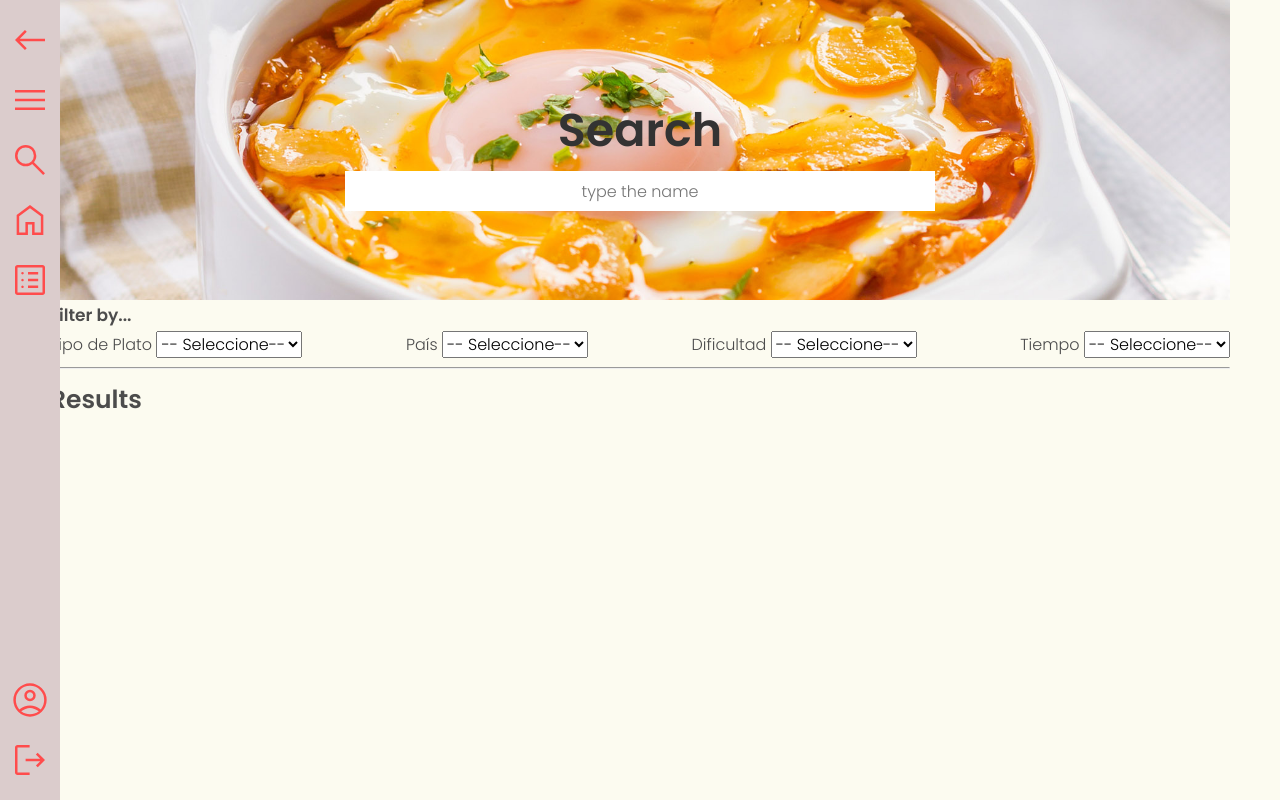
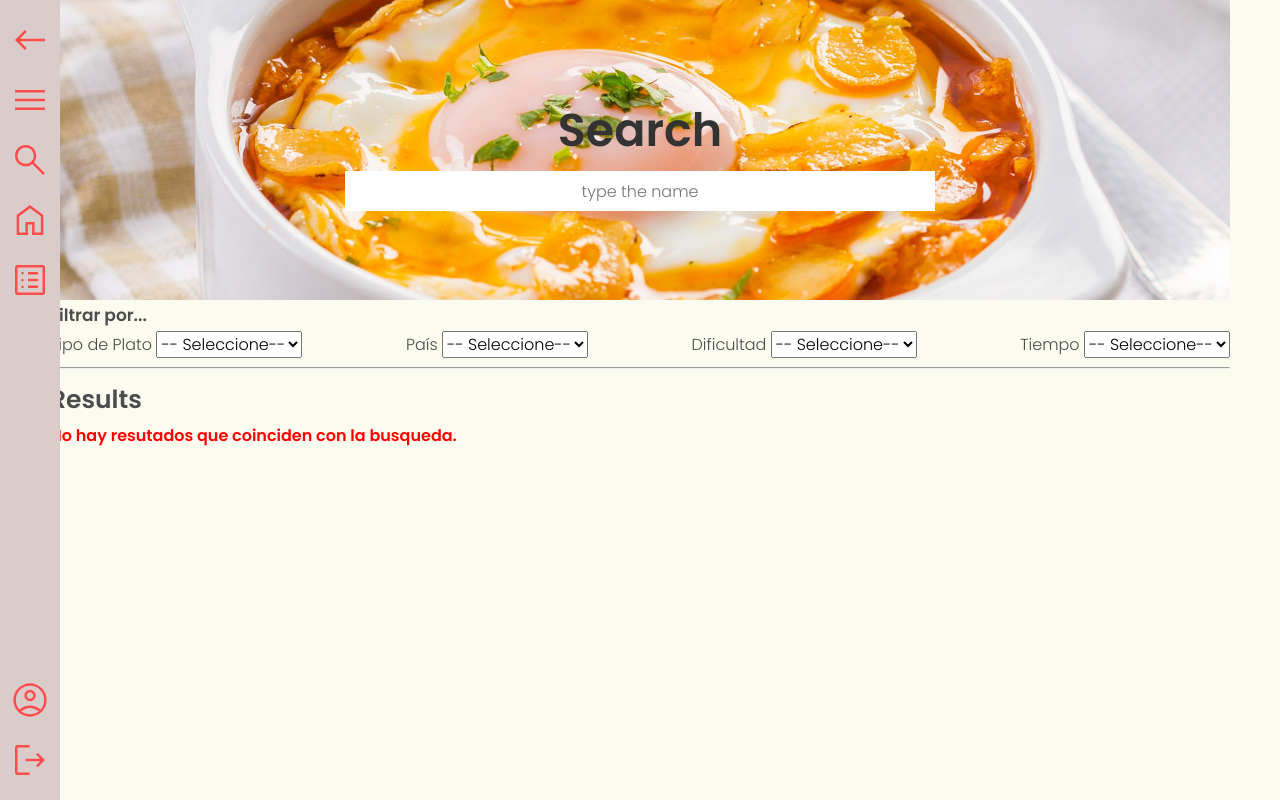
Before and after one commit to afmarquinho/Recetario, a React (Vite) app: page /search in a window 1280 px wide. Built offline with nearby package versions, Linux system fonts and the light colour scheme.

Commit message:
se avanzó en el search, está pendiente: mi lista y terminar los criterios de busqueda del search

```diff
--- /dev/null
+++ b/src/recipes/helpers/getHeroesBySearch.js
@@ -0,0 +1,10 @@
+import { data } from "../../data/data";
+
+const getHeroesBySearch = (search = "") => {
+  search = search.trim().toLowerCase();
+  if (search.length === 0) return [];
+
+  return data.filter((recipe) =>recipe.name.trim().toLowerCase().includes(search));
+};
+
+export default getHeroesBySearch;
--- a/src/recipes/helpers/search.Styled.js
+++ b/src/recipes/helpers/search.Styled.js
@@ -32,4 +32,12 @@ export const Filters = styled.div`
 export const H3 = styled.h3`
   margin: 0;
   font-size: 2.5rem;
+  margin:0;
 `;
+export const P2 = styled.p`
+color: red;
+font-weight: 800;
+margin:0`
+
+export const P3 = styled.p`
+font-weight: 800;`
--- a/src/recipes/pages/RecipePage.jsx
+++ b/src/recipes/pages/RecipePage.jsx
@@ -20,17 +20,17 @@ import {
 import { useMemo } from "react";
 
 const RecipePage = () => {
-  const video = (
-    <iframe
-      width="100%"
-      height="315"
-      src="https://www.youtube.com/embed/H3sIVa5VWk8"
-      title="YouTube video player"
-      frameborder="0"
-      allow="accelerometer; autoplay; clipboard-write; encrypted-media; gyroscope; picture-in-picture; web-share"
-      allowfullscreen
-    ></iframe>
-  );
+  // const video = (
+  //   <iframe
+  //     width="100%"
+  //     height="315"
+  //     src="https://www.youtube.com/embed/H3sIVa5VWk8"
+  //     title="YouTube video player"
+  //     frameborder="0"
+  //     allow="accelerometer; autoplay; clipboard-write; encrypted-media; gyroscope; picture-in-picture; web-share"
+  //     allowfullscreen
+  //   ></iframe>
+  // );
   const { name } = useParams();
   const recipe = useMemo (()=> getRecipeByName(name), [name]);
   if (!recipe) {
@@ -75,7 +75,7 @@ const RecipePage = () => {
       </Container>
       <hr />
       <Container2>
-        <Video>{video}</Video>
+        <Video>Video aquí</Video>
         <Instrucciones>
           <Ingredientes>
             <p>Ingredientes</p>
--- a/src/recipes/pages/SearchPage.jsx
+++ b/src/recipes/pages/SearchPage.jsx
@@ -1,9 +1,34 @@
-import { H2, P, InputName, DivInputName, Filters, H3 } from "../helpers/search.Styled";
+import { useState } from "react";
+import RecipeCard from "../components/RecipeCard";
+import Key from "../helpers/Key";
+import getHeroesBySearch from "../helpers/getHeroesBySearch";
+import {
+  H2,
+  P,
+  P2,
+  InputName,
+  DivInputName,
+  Filters,
+  H3,
+} from "../helpers/search.Styled";
+import { useNavigate } from "react-router-dom";
 
 const SearchPage = () => {
+  const [inputValue, setInputValue] = useState("");
+  const navigate = useNavigate();
+
+  const onformSubmit = (e) => {
+    e.preventDefault();
+  };
+  const onInputChange = (e) => {
+    setInputValue(e.target.value);
+    if (inputValue.trim().length < 1) return;
+    navigate(`?q=${inputValue.toLowerCase().trim()}`);
+  };
+  const recipeFiltered = getHeroesBySearch(inputValue.trim().toLowerCase());
   return (
     <>
-      <form action="">
+      <form action="" onSubmit={onformSubmit}>
         <DivInputName className="input-name">
           <H2>Search</H2>
           <InputName
@@ -11,9 +36,12 @@ const SearchPage = () => {
             name="name"
             className="name"
             placeholder="type the name"
+            onChange={onInputChange}
+            value={inputValue}
+            autoComplete="off"
           />
         </DivInputName>
-        <P>Filter by...</P>
+        <P>Filtrar por...</P>
         <Filters>
           <div>
             <label htmlFor="type">Tipo de Plato </label>
@@ -70,6 +98,13 @@ const SearchPage = () => {
       </form>
       <hr />
       <H3>Results</H3>
+      <div>
+        {recipeFiltered.length < 1 ? (
+          <P2>No hay resutados que coinciden con la busqueda.</P2>
+        ) : (
+          recipeFiltered.map((recipe) => <RecipeCard key={Key()} {...recipe} />)
+        )}
+      </div>
     </>
   );
 };
```
